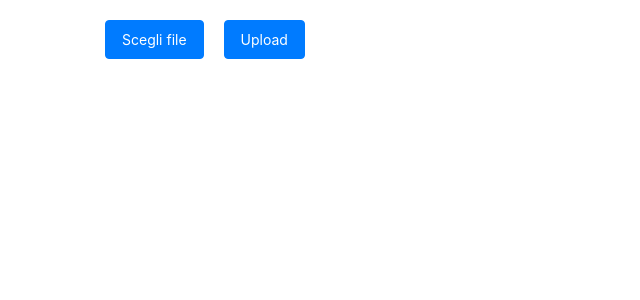
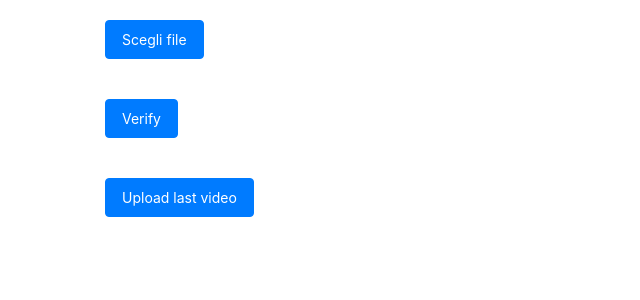
Before and after one commit to LeoBel0799/Visual-Heart-Estimation, a Flask app: page / in a window 1280 px wide. Shown: the part 56-356 px from the top of the page, without its empty margins (0-640 px from the left). Run offline with Flask 3, Linux system fonts and the light colour scheme; the visitor is signed in with stand-in values (Sample User, id 1); parts of the project's set-up code (start-up, migrations or seed data) failed here and were passed over; some libraries are stand-ins or nearby versions.

Commit message:
New button added, video stream ok, insetion into DB ok

```diff
--- a/website/templates/home.html
+++ b/website/templates/home.html
@@ -100,16 +100,32 @@
     </style>
 </head>
 
-<form action="{{ url_for('views.upload') }}" method="POST" enctype="multipart/form-data">
+
+<form action = "{{ url_for('views.choose_video') }}" method="POST" enctype="multipart/form-data">
     <div class="buttons-container">
         <div class="custom-file-input-wrapper">
-            <input type="file" name="video" accept=".mp4" class="custom-file-input">
+            <input type="file" name="video" accept=".mp4" class="custom-file-input" id="videoInput">
             <div class="custom-file-button">Scegli file</div>
         </div>
-        <div class="upload-btn-wrapper">
-            <button type="submit" class="upload-btn btn btn-primary">Upload</button>
+    </div>
+
+    <div class="buttons-container">
+            <div class="upload-btn-wrapper">
+                <button type="submit" class="upload-btn btn btn-primary">Verify</button>
+            </div>
+    </div>
+
+</form>
+
+
+<form action="{{ url_for('views.get_video') }}" method="GET" enctype="multipart/form-data">
+        <div class="buttons-container">
+            <div class="upload-btn-wrapper">
+                <button type="submit" class="upload-btn btn btn-primary">Upload last video</button>
+            </div>
         </div>
     </div>
 </form>
+
 {% endblock %}
 </html>
--- a/website/views.py
+++ b/website/views.py
@@ -1,9 +1,12 @@
-from flask import Blueprint, render_template
+from flask import Response, Blueprint, render_template, send_file, jsonify
 from flask_login import login_required, current_user
 from flask import Blueprint, flash, render_template, request, redirect, url_for
 from werkzeug.utils import secure_filename
 import os
+import base64
+
 from .models import db,Video
+from sqlalchemy import desc
 
 views = Blueprint('views',__name__)
 
@@ -39,8 +42,8 @@ def allowed_file(filename):
     # Puoi restituire il video elaborato o eseguire altre azioni a seconda delle tue esigenze
     #return processed_video_path  # o processed_video_data se hai eseguito un'elaborazione specifica
 
-@views.route('/upload', methods=['POST'])
-def upload():
+@views.route('/choose_video', methods=['POST'])
+def choose_video():
     video_verified = False
 
     if 'video' not in request.files:
@@ -54,7 +57,6 @@ def upload():
         return redirect(url_for('views.home'))
 
     if video and allowed_file(video.filename):
-
         filename = secure_filename(video.filename)
         upload_folder = 'static/videos'
         os.makedirs(upload_folder, exist_ok=True)
@@ -66,12 +68,26 @@ def upload():
         db.session.add(new_video)
         db.session.commit()
 
-        flash('Video uploaded successfully!', category='success')
+        flash('Video verified ad uploaded successfully!', category='success')
         video_verified = True
 
-        # if video_verified:
-        #     pipeline(video_data)
     else:
         flash('File in the wrong format. Only mp4 allowed!', category='error')
 
     return redirect(url_for('views.home'))
+
+
+def index():
+    last_video = Video.query.order_by(Video.id.desc()).first()
+    return last_video.id if last_video else None
+
+
+@views.route('/get_video', methods=['GET'])
+def get_video():
+    video = Video.query.get(index())
+    if video:
+        video_data = video.video_data
+        response = Response(video_data, content_type='video/mp4')
+        return response
+    else:
+        return jsonify({'message': 'Video non trovato'}), 404
```
